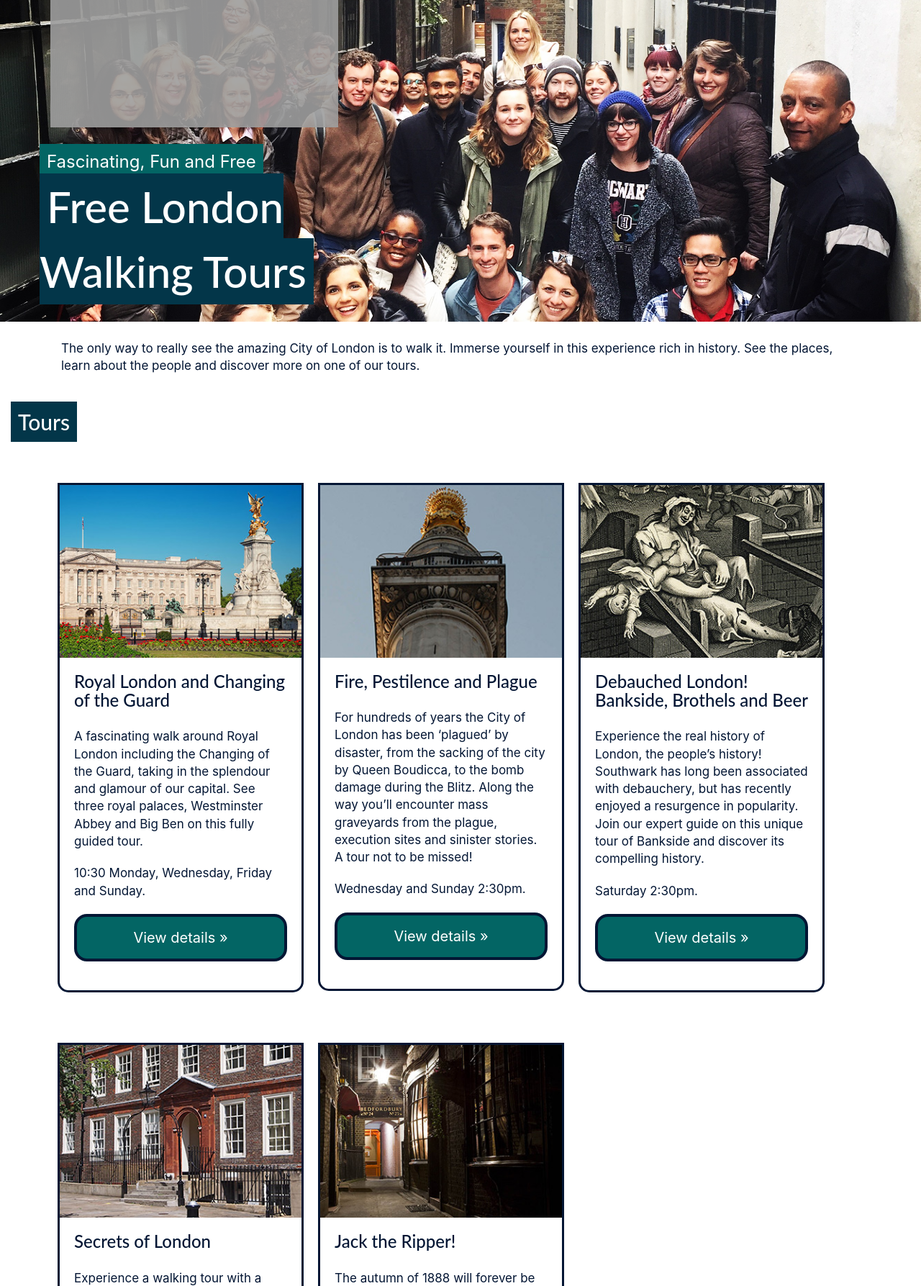
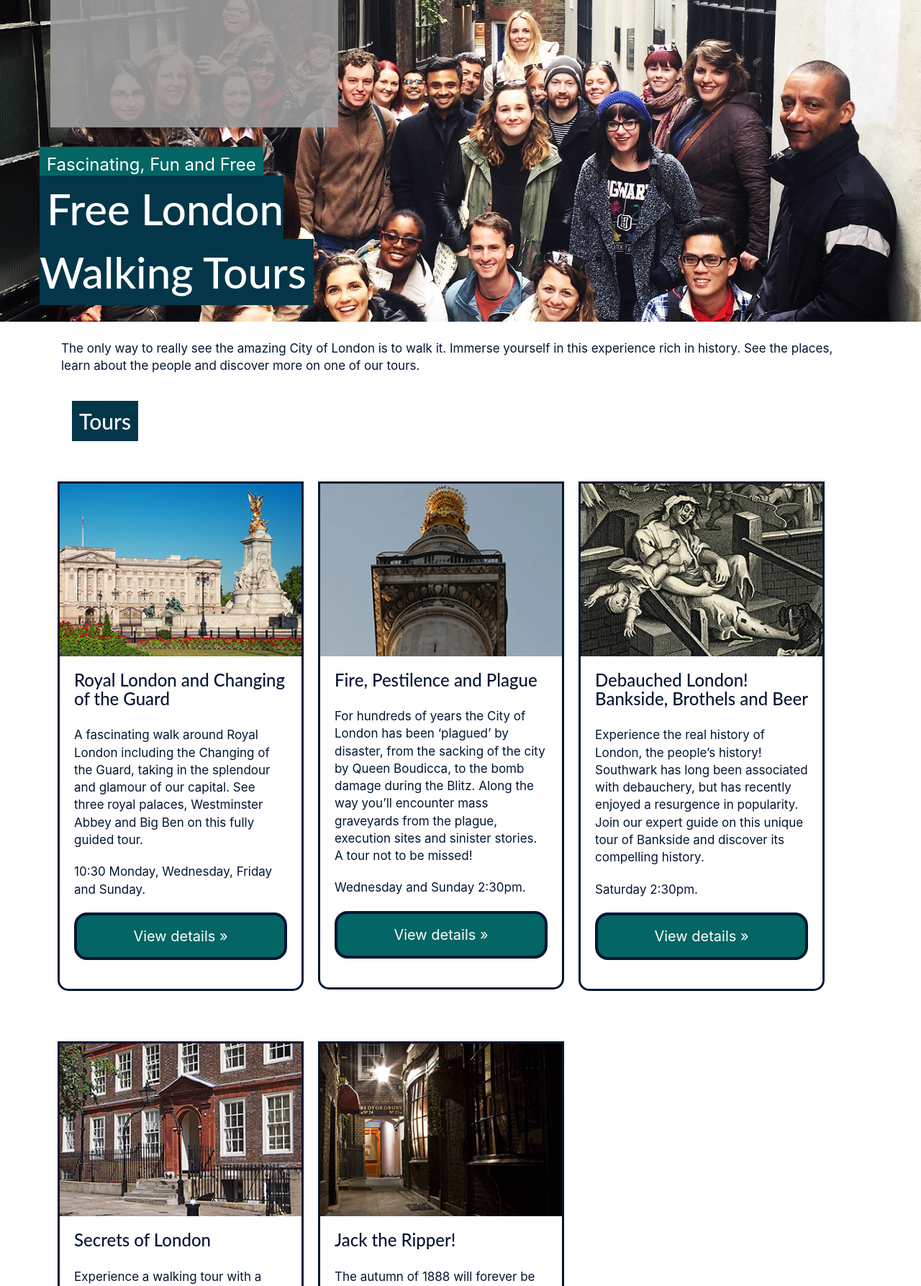
Before and after one commit to elchonger/freelondonwalkingtours, a PHP site: page / in a window 1280 px wide. Shown: the part 133-1920 px from the top of the page at 72% size. Run offline with PHP 8.4, Linux system fonts and the light colour scheme; some libraries are stand-ins or nearby versions; grey boxes are pictures that could not be loaded.

Commit message:
h1 hp fix

```diff
--- a/css/wildstyles.css
+++ b/css/wildstyles.css
@@ -302,7 +302,7 @@ h1 span, h2.heading span{
 background: rgba(3, 54, 73, 1);
     padding: 10px;
     color: #ffffff;
-	line-height: 90px;
+	line-height: 88px;
 
 }
  h2.heading.hp{
--- a/index.php
+++ b/index.php
@@ -40,9 +40,12 @@
     <p>The only way to really see the amazing City of London is to walk it. Immerse yourself in this experience rich in history. See the places, learn about the people and discover more on one of our tours.</p>
         </div>
     </div>
+    <div class="container">
+        <div class="row with-margin">
     <h2 class="heading hp">
                         <span>Tours</span></h2>
-
+      </div>
+    </div>
 	<?php include("includes/tours.php"); ?>
 
 	<?php include("includes/footer.php"); ?>
--- a/tour/debauched-london-bankside-brothels-and-beer-tour.php
+++ b/tour/debauched-london-bankside-brothels-and-beer-tour.php
@@ -96,11 +96,6 @@
     <p>Monument Underground Station (Fish Street Hill exit). </p>
 							<p>Look for the green umbrella.</p>
 
-                 </div>
-    </div>
-    <div class="container">
-        <div class="row with-margin">
-            <h2>Meeting point location</h2>
 	           <iframe src="https://www.google.com/maps/d/embed?mid=1mnWatbimhFFQ4U1f2aaCJzPHnUY" width="100%" height="480"></iframe>
     </div>
     </div>
```
